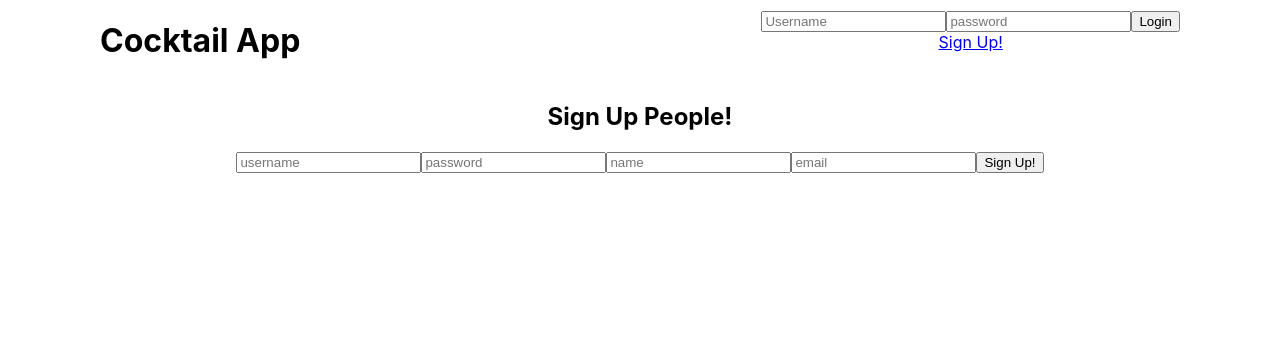
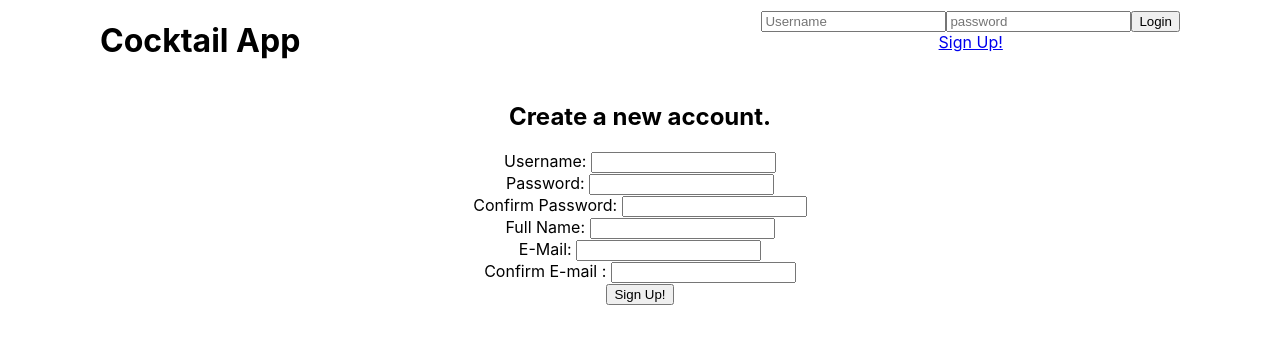
Before and after one commit to davidglic/project3-frontend, a React (Create React App) app in the folder cocktail-app/: page /signup in a window 1280 px wide. Shown: the top 344 px of the page. Built offline with nearby package versions, Linux system fonts and the light colour scheme; no server answers.

Commit message:
signup added

```diff
--- a/cocktail-app/src/App.js
+++ b/cocktail-app/src/App.js
@@ -52,6 +52,13 @@ class App extends Component {
       loggedIn: false
     })
   }
+  updateState = (username, name) => {
+    this.setState({
+      username: username,
+      name: name,
+      loggedIn: true
+    })
+  }
 
   render() {
     return (
@@ -69,7 +76,7 @@ class App extends Component {
         />
         <Route
           path ="/signup"
-          render={() => <Signup/>}
+          render={(props) => <Signup username={this.state.username} loggedIn={this.state.loggedIn} {...props} updateState={this.updateState}/>}
         />
         <Route
           path="/profile/:username"
--- a/cocktail-app/src/components/Signup.js
+++ b/cocktail-app/src/components/Signup.js
@@ -1,31 +1,80 @@
+import axios from "axios";
 import React, {Component} from "react";
+import {Link, Route} from "react-router-dom";
 
 class Signup extends Component{
-    constructor() {
-        super ()
+    constructor(props) {
+        super (props)
+
+    }
+
+    handleSubmit = (event) => {
+        event.preventDefault()
+        //check pw and email
+        if (event.target.email.value != event.target.email2.value) {
+            alert("Emails do not match")
+            return
+        }
+        if (event.target.password.value != event.target.password2.value) {
+            alert("Passwords do not match")
+            return
+        }
+        axios.get(`http://localhost:3001/user/${event.target.username.value}`)
+            .then(resp => {
+                if (resp = null) {
+                    const newUser = {
+                        name: event.target.name.value,
+                        username: event.target.username.value,
+                        password: event.target.password.value,
+                        email: event.target.email.value
+                    }
+                    axios.post(`http://localhost:3001/user/new`, newUser)
+                        .then(response => {
+                            console.log(response.data)
+                            this.props.updateState(response.data.username, response.data.name)
+                            this.props.history.push(`/profile/${response.data.username}`)
+                        }).catch(err => {
+                            console.log(err)
+                        })
+                } else {
+                    alert("Username in use.")
+                }
+            })
+
     }
 
 render () {
     return(
         <div>
-            <h2>Sign Up People!</h2>
-            <form>
-                <input
+
+            <h2>Create a new account.</h2>
+
+            <form onSubmit={this.handleSubmit}>
+                Username: <input
                     type="text"
                     name="username"
-                    placeholder="username"/>
-                <input
+                    /><br/>
+
+                Password: <input
                     type="password"
                     name="password"
-                    placeholder="password"/>
-                <input
+                    /><br/>
+                Confirm Password: <input
+                    type="password"
+                    name="password2"
+                    /><br/>
+                Full Name: <input
                     type="text"
                     name="name"
-                    placeholder="name"/>
-                <input
+                    /><br/>
+               E-Mail: <input
                     type="text"
                     name="email"
-                    placeholder="email"/>
+                    /> <br/>
+                Confirm E-mail : <input
+                    type="text"
+                    name="email2"
+                    /> <br/>
                 <input
                     type="submit"
                     value="Sign Up!"/>
```
